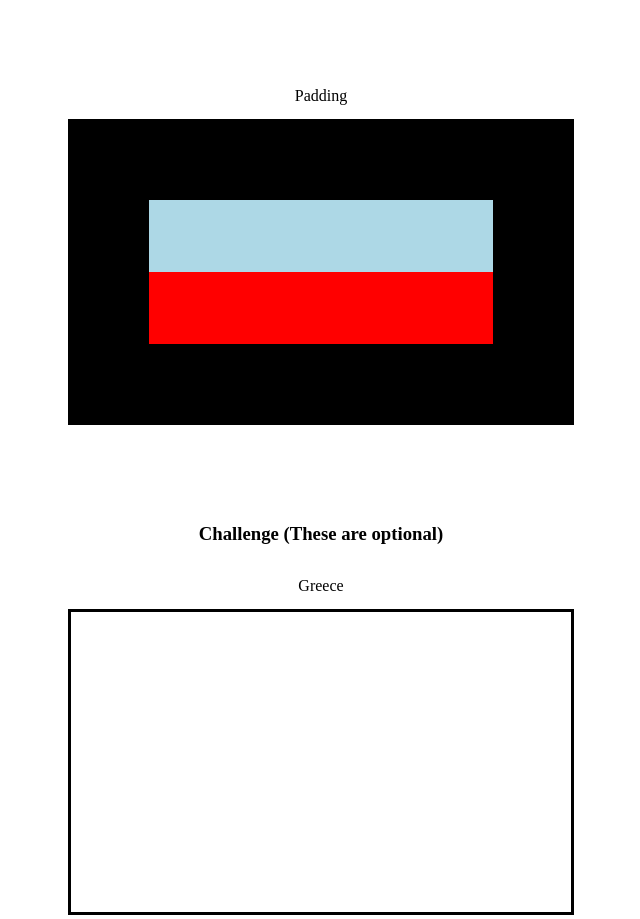
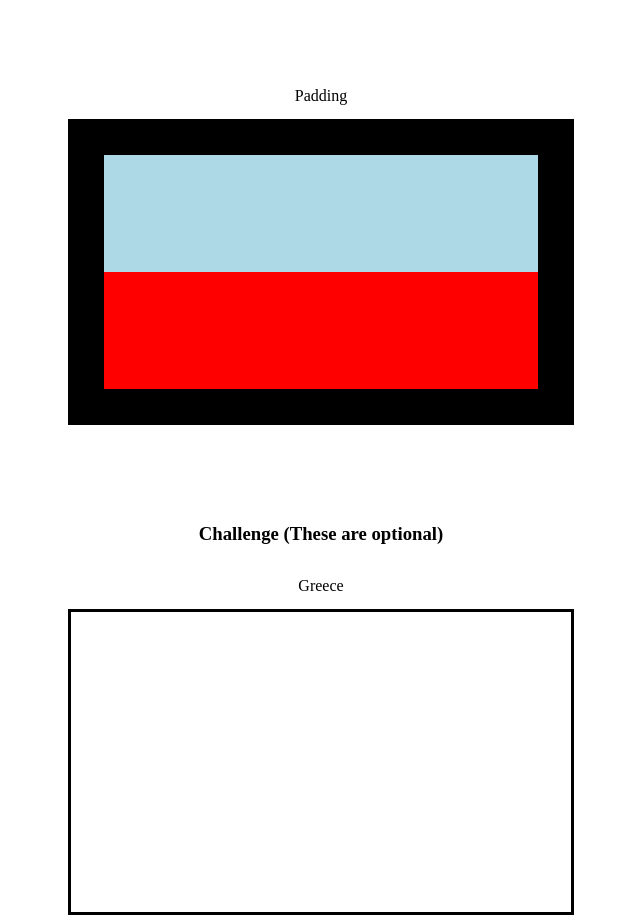
Before and after one commit to fullstack-decal-fa22/hw2-Tzuyuchu, a plain HTML site: page index.html in a window 1280 px wide. Shown: the part 2664-3583 px from the top of the page, without its empty margins (319-959 px from the left). Drawn offline with Linux system fonts and the light colour scheme.

Commit message:
fixed final problemm padding

```diff
--- a/styles.css
+++ b/styles.css
@@ -178,5 +178,5 @@ h2 {
   box-sizing: border-box;
   background-color: lightblue;
   background-clip: content-box, padding-box;
-  padding: 15%;
+  padding: 30px;
 }
```
